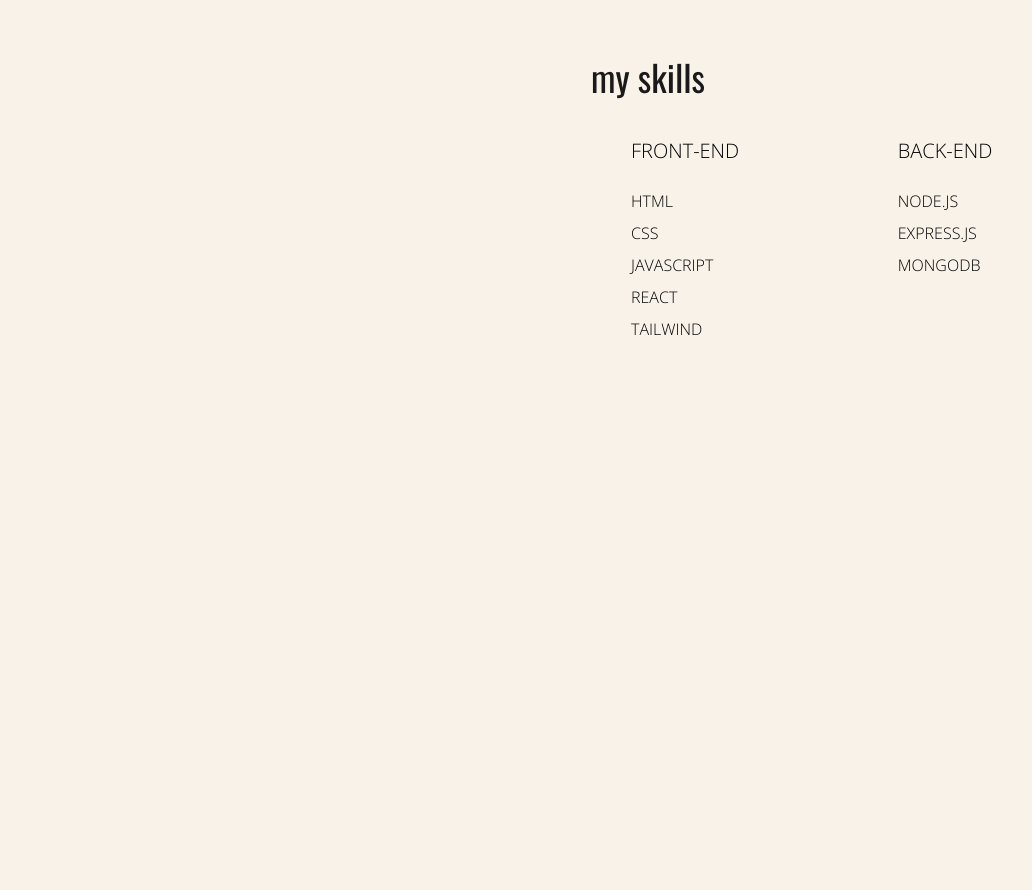
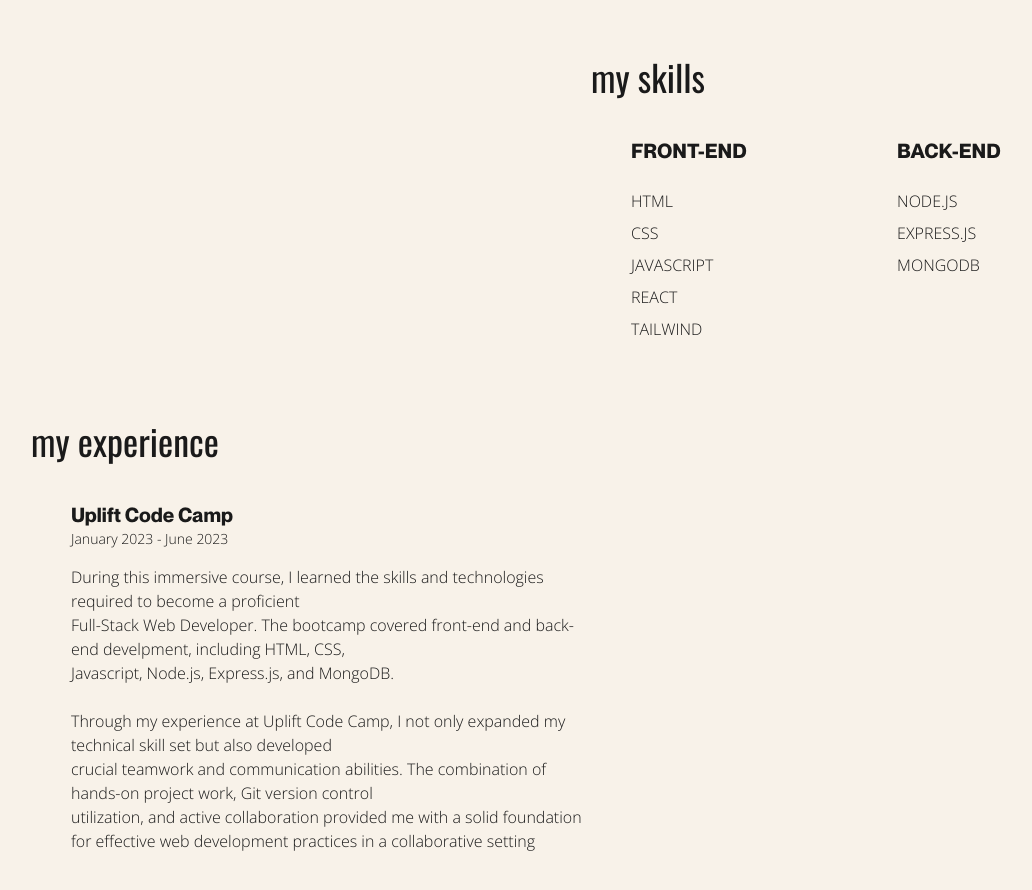
Before and after one commit to loudatppl/louda-portfolio, a React (Vite) app: page / in a window 1280 px wide. Shown: the part 1180-2070 px from the top of the page, without its empty margins (49-1081 px from the left). Before the commit the page ends 1601 px from the top, so only its background shows below. Built offline with nearby package versions, Linux system fonts and the light colour scheme.

Commit message:
feat: added experience section

```diff
--- a/src/components/About.jsx
+++ b/src/components/About.jsx
@@ -5,7 +5,8 @@ const About = () => {
     <section
         id='about'
         className='md:px-20 md:py-20
-        px-10 py-20 flex flex-col space-y-20'
+        px-10 py-20 flex flex-col space-y-20
+        text-dblack'
     >
         <div
             className='flex justify-between'
@@ -73,7 +74,7 @@ const About = () => {
                     className='pl-10 font-open flex justify-between'
                 >
                     <div>
-                        <h3 className='text-xl mb-6'>FRONT-END</h3>
+                        <h3 className='text-xl mb-6 font-ppbold'>FRONT-END</h3>
                         <ul className=' space-y-2 text-base'>
                             <li>HTML</li>
                             <li>CSS</li>
@@ -82,8 +83,10 @@ const About = () => {
                             <li>TAILWIND</li>
                         </ul>
                     </div>
-                    <div>
-                        <h3 className='text-xl mb-6'>BACK-END</h3>
+                    <div
+                        className='flex flex-col'
+                    >
+                        <h3 className='text-xl mb-6 font-ppbold'>BACK-END</h3>
                         <ul className='space-y-2 text-base'>
                             <li>NODE.JS</li>
                             <li>EXPRESS.JS</li>
@@ -98,6 +101,57 @@ const About = () => {
                 </div>
             </div>
         </div>
+        <div
+            className='flex justify-between'
+        >
+            <div
+                className='space-y-10 md:w-[50%]
+                w-full'
+            >
+                <h2
+                    className='md:text-4xl font-oswald
+                    text-2xl'
+                >
+                    my experience
+                </h2>
+                <div
+                    className='pl-10 font-open'
+                >
+                    <h3
+                        className='text-xl font-ppbold'
+                    >
+                        Uplift Code Camp
+                    </h3>
+                    <p
+                        className='text-sm text-ppbook
+                        mb-4'
+                    >
+                        January 2023 - June 2023
+                    </p>
+                    <p
+
+                    >
+                        During this immersive course, I learned the skills and technologies required to become a proficient
+                        <br />
+                        Full-Stack Web Developer. The bootcamp covered front-end and back-end develpment, including HTML, CSS,
+                        <br />
+                        Javascript, Node.js, Express.js, and MongoDB.
+                        <br />
+                        <br />
+
+                        Through my experience at Uplift Code Camp, I not only expanded my technical skill set but also developed
+                        <br />
+                        crucial teamwork and communication abilities. The combination of hands-on project work, Git version control
+                        <br />
+                        utilization, and active collaboration provided me with a solid foundation for effective web development practices
+                        in a collaborative setting
+
+                    </p>
+                </div>
+            </div>
+            <div className='hidden md:block'></div>
+        </div>
+
     </section>
   )
 }
```
